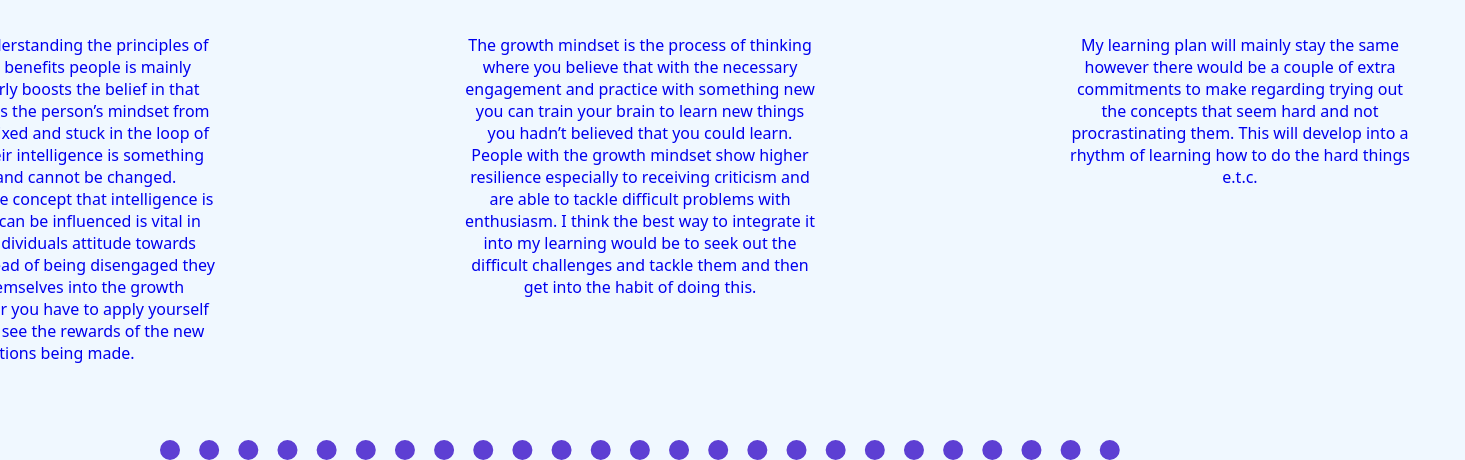
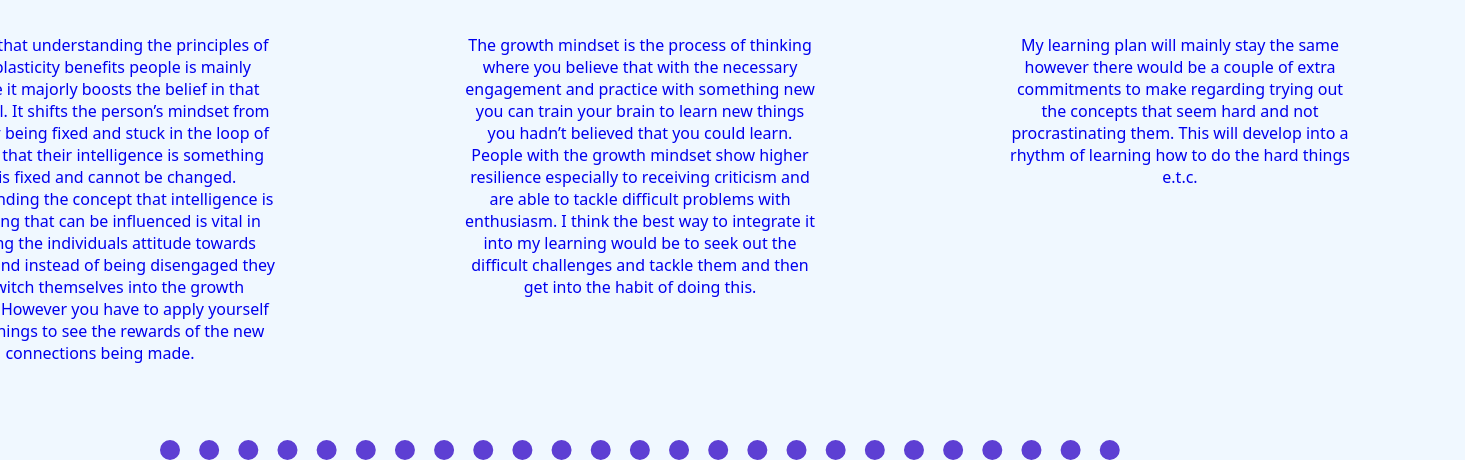
Before and after one commit to MatthewFcode/MatthewFcode.github.io, a plain HTML site: page neuorplasticity/neuro1.html in a window 1280 px wide. Shown: the part 399-859 px from the top of the page, 1465 px wide, since content can reach past the window. Drawn offline with Linux system fonts and the light colour scheme; a web font is replaced by a local one.

Commit message:
small change

```diff
--- a/styles/main.css
+++ b/styles/main.css
@@ -994,7 +994,7 @@ a {
 .neuroplasticity-grid {
   display: grid;
   grid-template-columns: repeat(3, 450px);
-  gap: 150px;
+  gap: 90px;
   justify-content: center;
   font-family: 'Hanalei Fill', system-ui;
   margin-top: 50px;
```
